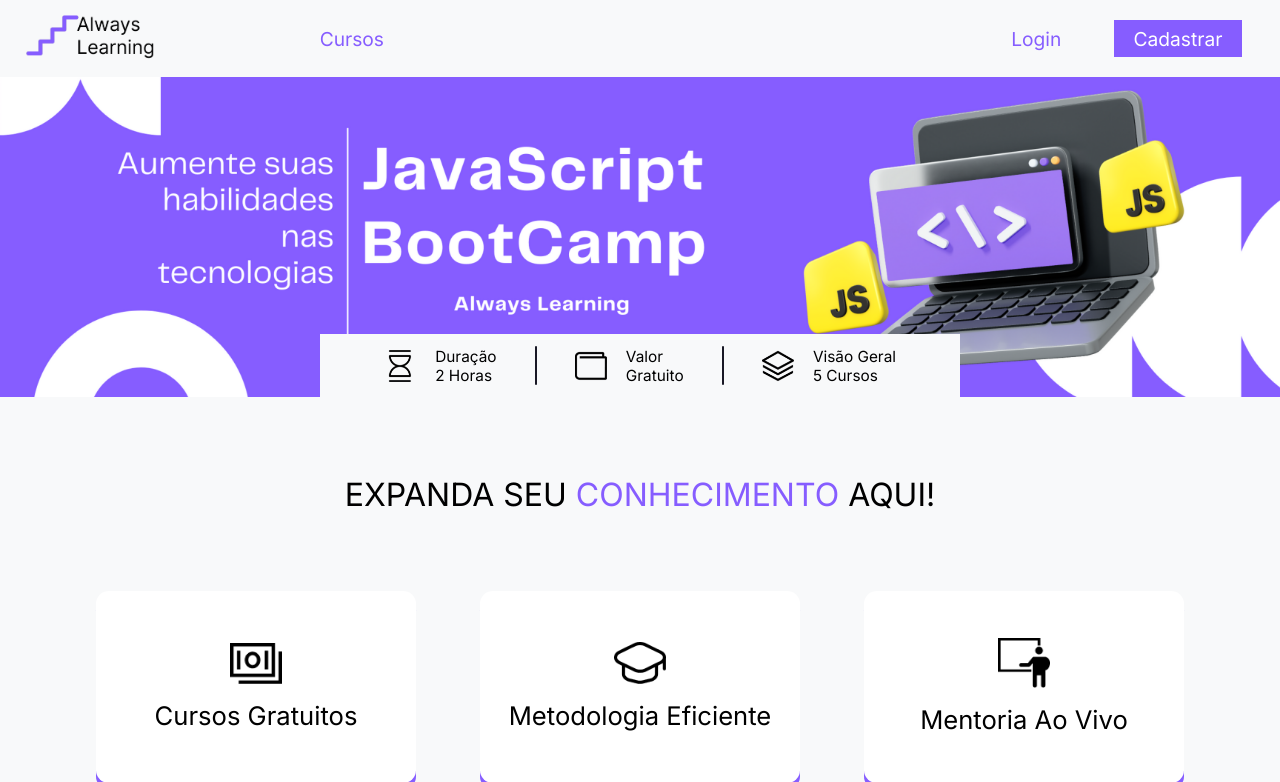
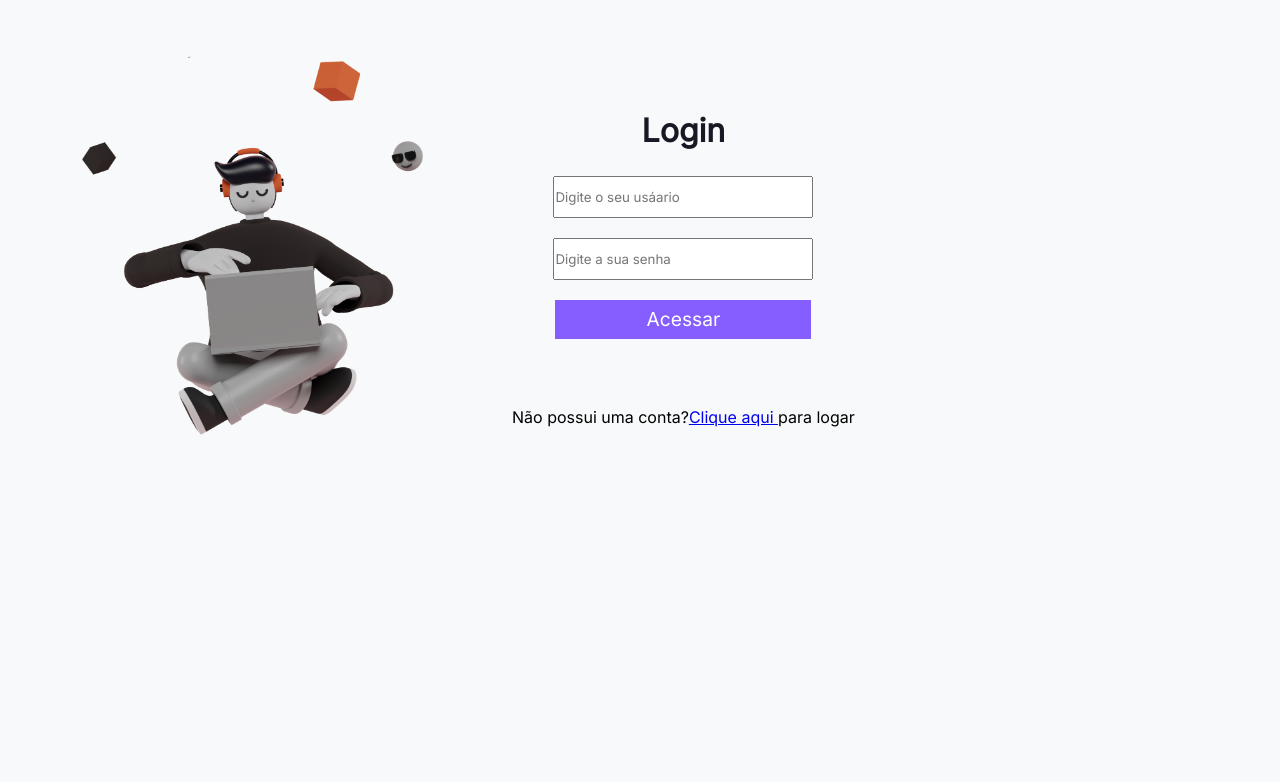
Before and after one commit to nahtanPNG/website-Always_Learning, a PHP site: page / in a window 1280 px wide. Shown: the top 782 px of the page. After the commit the page ends 435 px from the top, so only its background shows below. Run offline with PHP 8.4, Linux system fonts and the light colour scheme.

Commit message:
Criação Login e Cadastro

```diff
--- a/cursoJS.html
+++ b/cursoJS.html
@@ -16,11 +16,11 @@
                 <a href="index.html" class="icon_home">
                     <img src="assets/icon.png" alt="icone Always Learning" href="index.html">
                 </a>
-                <a href="cursos.php">Cursos</a>
+                <a href="cursos.html">Cursos</a>
             </div>
             <div class="menu_direita">
-                <a href="login.php">Login</a>
-                <a href="cadastrar.php">
+                <a href="src/php/login.php">Login</a>
+                <a href="src/php/cadastrar.php">
                     <input class="btn_cadastrar" type="button" value="Cadastrar">
                 </a>
             </div>
--- a/cursos.html
+++ b/cursos.html
@@ -16,11 +16,11 @@
                 <a href="index.html" class="icon_home">
                     <img src="assets/icon.png" alt="icone Always Learning" href="index.html">
                 </a>
-                <a href="cursos.php">Cursos</a>
+                <a href="cursos.html">Cursos</a>
             </div>
             <div class="menu_direita">
-                <a href="login.php">Login</a>
-                <a href="cadastrar.php">
+                <a href="src/php/login.php">Login</a>
+                <a href="src/php/cadastrar.php">
                     <input class="btn_cadastrar" type="button" value="Cadastrar">
                 </a>
             </div>
--- a/index.html
+++ b/index.html
@@ -18,8 +18,8 @@
                 <a href="cursos.html">Cursos</a>
             </div>
             <div class="menu_direita">
-                <a href="login.php">Login</a>
-                <a href="cadastrar.php">
+                <a href="src/php/login.php">Login</a>
+                <a href="src/php/cadastrar.php">
                     <input class="btn_cadastrar" type="button" value="Cadastrar">
                 </a>
             </div>
--- /dev/null
+++ b/index.php
@@ -0,0 +1,36 @@
+<!DOCTYPE html>
+<html lang="pt-br">
+<head>
+    <meta charset="UTF-8">
+    <meta http-equiv="X-UA-Compatible" content="IE=edge">
+    <meta name="viewport" content="width=device-width, initial-scale=1.0">
+    <link rel="stylesheet" href="src/css/style.css">
+    <link rel="shortcut icon" href="favicon.ico" type="image/x-icon">
+    <title>Always Learning - Login</title>
+</head>
+<body>
+    <?php
+        if(isset($_SESSION['msg'])){
+            echo $_SESSION['msg'];
+            unset($_SESSION['msg']);
+        }
+        if(isset($_SESSION['msgcad'])){
+            echo $_SESSION['msgcad'];
+            unset($_SESSION['msgcad']);
+        }
+    ?>
+<div class="telaLogin">
+    <img src="assets/imagem_login.png" alt="pessoa usando computador">
+    <form class="form" type="text" method="post" action="src/php/valida.php">
+        <h1 class="titulocadastrar">Login</h1>
+        <input type="text" name="usuario" placeholder="Digite o seu usáario"><br>
+        <input type="password" name="senha" placeholder="Digite a sua senha"><br>
+        <input type="submit" name="acessar" class="btnCad" value="Acessar"><br><br>
+
+        <div style="margin-top: 28px;">
+            Não possui uma conta?<a href="src/php/cadastrar.php">Clique aqui </a> para logar
+        </div>
+    </form>
+</div>
+</body>
+</html>
--- a/src/css/style.css
+++ b/src/css/style.css
@@ -409,6 +409,78 @@ html, body{
     flex-direction: column;
 }
 
+/* TELA DE Login */
+.telaLogin{
+    display: flex;
+    flex-direction: row;
+}
+
+.telaLogin img{
+    width: 40vw;
+}
+.loginOuCadastro a{
+    color: #191825;
+    align-items: center;
+    justify-content: space-between;
+    gap: 5vw;
+    text-decoration: none;
+}
+.titulocadastrar{
+    color: #191825;
+    margin-bottom: 2vw;
+}
+.form{
+    margin-top: 2vw;
+    display: flex;
+    align-items: center;
+    justify-content: center;
+    flex-direction: column;
+}
+
+.form input{
+    width: 20vw;
+    height: 3vw;
+
+}
+
+.btnCad{
+    background-color: #865DFF;
+    border: none;
+    padding: 0.8vh 1.5vw;
+    font-size: 1.5vw;
+    color: white;
+    cursor: pointer;
+}
+
+.btnCad:hover{
+    background-color: #ffffff;
+    color:#865DFF;
+    transition: ease-in-out 0.25s;
+}
+
+
+
+
+
+
+
+
+
+
+
+
+
+
+
+
+
+
+
+
+
+
+
+
 /* FOOTER - GERAL */
 
 footer{
--- /dev/null
+++ b/src/php/conexao.php
@@ -0,0 +1,5 @@
+<?php
+    $sql = new mysqli("localhost","root","","alwayslearning");
+    //                 servidor,usuário,senha,banco
+
+?>
```
Also changed, not shown: src/bd/alwayslearning.sql (added, +68 -0 lines), src/php/cadastrar.php (added, +91 -0 lines), src/php/valida.php (added, +35 -0 lines), assets/imagem_login.png (added).
